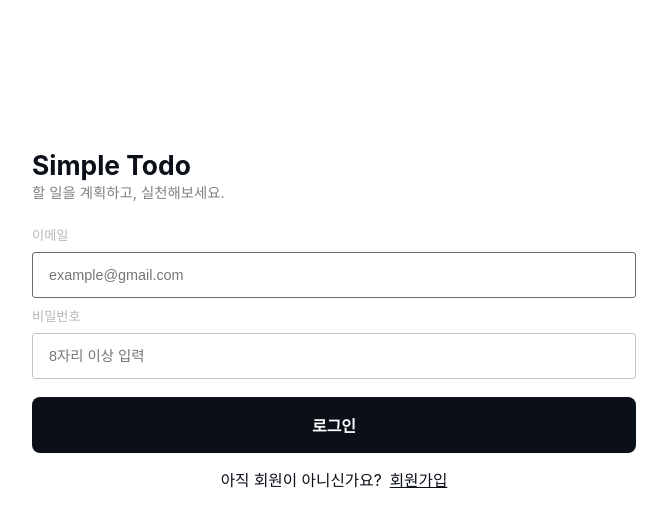
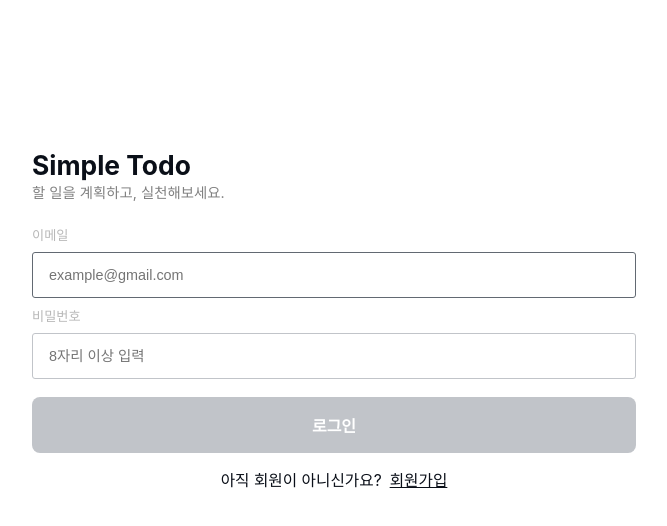
Before and after one commit to Everylisy/wanted-pre-onboarding-frontend, a React (Create React App) app: page / in a window 1280 px wide. Shown: the top 526 px of the page, without its empty margins (306-973 px from the left). Built offline with nearby package versions, Linux system fonts and the light colour scheme; a web font is replaced by a local one.

Commit message:
style: 로그인 / 회원가입 버튼 disabled시 비활성화 UI 추가

```diff
--- a/src/components/AuthUI/Button.jsx
+++ b/src/components/AuthUI/Button.jsx
@@ -27,4 +27,8 @@ const StyledBtn = styled.button`
     font-weight: 700;
     font-family: 'Pretendard', sans-serif;
   }
+  &:disabled {
+    background-color: #c1c4c9;
+    cursor: not-allowed;
+  }
 `;
```
